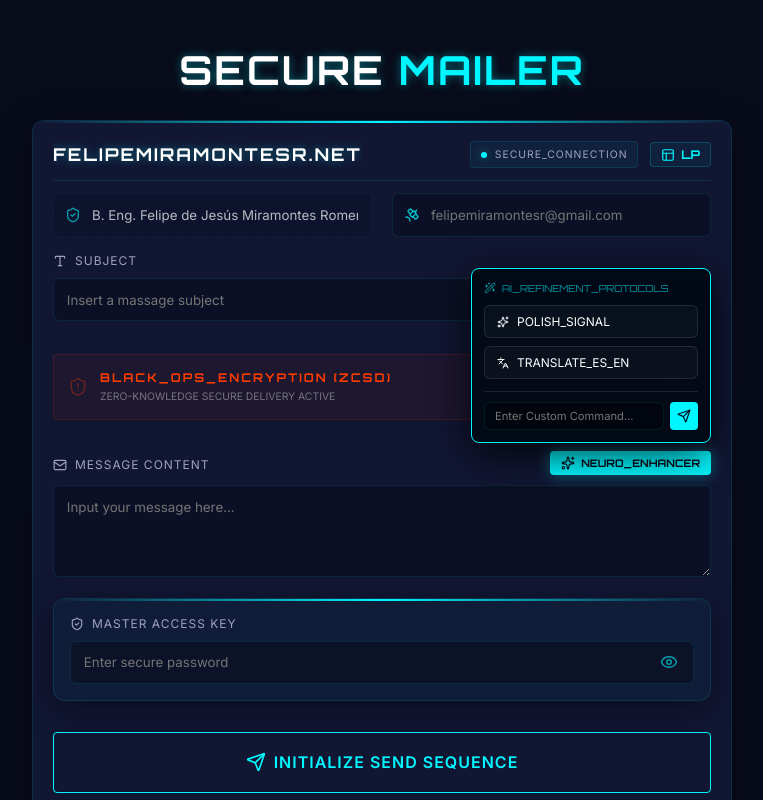
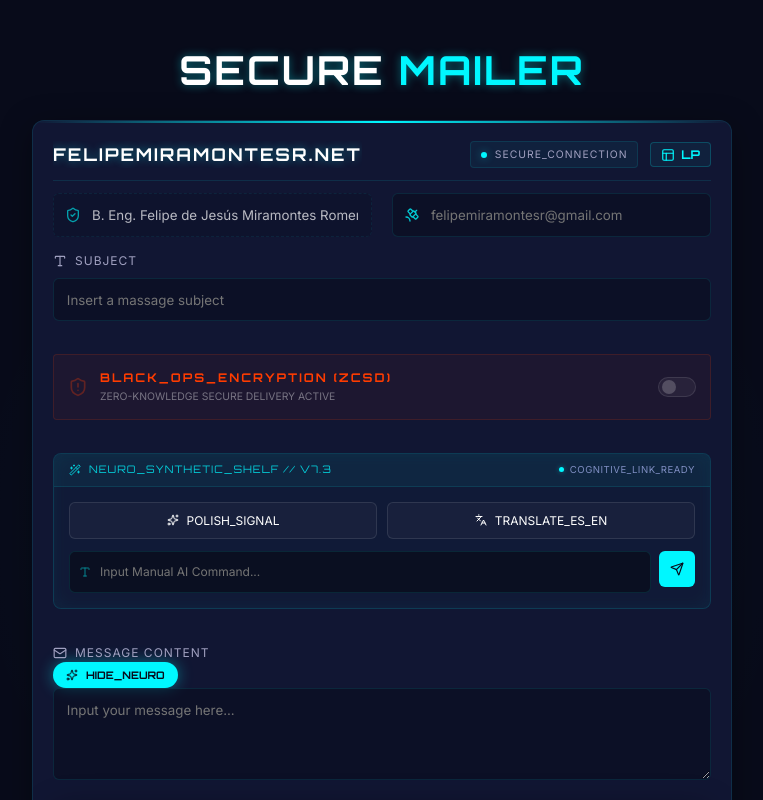
Before and after one commit to felipemiramontesr/mailer, a Vue app: page / in a window 1280 px wide. Both pictures are taken after a click on the button "NEURO_ENHANCER". Shown: the top 800 px of the page, without its empty margins (258-1021 px from the left). Built offline with nearby package versions, Linux system fonts and the light colour scheme.

Commit message:
feat(ui): Neuro-Console Reconstruction v7.3 - Stationary Shelf & Credential Guard

```diff
--- a/src/components/EmailForm.vue
+++ b/src/components/EmailForm.vue
@@ -161,25 +161,18 @@ watch(
           </div>
         </div>
 
-        <div class="message-section">
-          <div class="message-label-row">
-            <label><Mail :size="14" /> MESSAGE CONTENT</label>
-            <div class="neuro-tools-wrapper">
-              <button
-                type="button"
-                class="neuro-btn"
-                :class="{ active: showNeuroPanel, loading: isRefining }"
-                @click="showNeuroPanel = !showNeuroPanel"
-                title="Neuro-Enhancer Console"
-              >
-                <Sparkles v-if="!isRefining" :size="14" />
-                <Loader2 v-else :size="14" class="spin" />
-                NEURO_ENHANCER
-              </button>
+        <!-- Neuro-Enhancer Stationary Shelf (v7.3) -->
+        <Transition name="expand">
+          <div v-if="showNeuroPanel" class="neuro-shelf">
+            <div class="neuro-shelf-header">
+              <div class="shelf-title"><Wand2 :size="12" /> NEURO_SYNTHETIC_SHELF // V7.3</div>
+              <div class="shelf-status">
+                <div class="dot mini"></div>
+                COGNITIVE_LINK_READY
+              </div>
+            </div>
 
-              <!-- Neuro Overlay Panel -->
-              <div v-if="showNeuroPanel" class="neuro-panel animate-in">
-                <div class="neuro-panel-header"><Wand2 :size="12" /> AI_REFINEMENT_PROTOCOLS</div>
+            <div class="neuro-shelf-content">
               <div class="neuro-options">
                 <button type="button" class="neuro-opt" @click="handleAIRefine('polish')">
                   <Sparkles :size="12" /> POLISH_SIGNAL
@@ -188,23 +181,43 @@ watch(
                   <Languages :size="12" /> TRANSLATE_ES_EN
                 </button>
               </div>
+
               <div class="neuro-command-area">
+                <div class="command-input-wrapper">
+                  <Type :size="12" class="cmd-icon" />
                   <input
                     v-model="neuroCommand"
                     type="text"
-                    placeholder="Enter Custom Command..."
+                    placeholder="Input Manual AI Command..."
                     @keyup.enter="handleAIRefine('command', neuroCommand)"
                   />
+                </div>
                 <button
                   type="button"
                   class="command-send"
                   @click="handleAIRefine('command', neuroCommand)"
+                  :disabled="isRefining"
                 >
-                    <Send :size="14" />
+                  <Send v-if="!isRefining" :size="14" />
+                  <Loader2 v-else :size="14" class="spin" />
                 </button>
               </div>
             </div>
           </div>
+        </Transition>
+
+        <div class="message-section">
+          <div class="message-label-row">
+            <label><Mail :size="14" /> MESSAGE CONTENT</label>
+            <button
+              type="button"
+              class="neuro-btn-toggle"
+              :class="{ active: showNeuroPanel }"
+              @click="showNeuroPanel = !showNeuroPanel"
+            >
+              <Sparkles :size="12" />
+              {{ showNeuroPanel ? 'HIDE_NEURO' : 'NEURO_ENHANCER' }}
+            </button>
           </div>
           <textarea
             v-model="form.message"
@@ -641,129 +654,173 @@ input[readonly] {
   opacity: 1;
 }
 
-.message-label-row {
+.neuro-shelf {
+  background: rgba(0, 247, 255, 0.02);
+  border: 1px solid rgba(0, 247, 255, 0.15);
+  border-radius: 8px;
+  margin-bottom: 20px;
+  overflow: hidden;
+  box-shadow: inset 0 0 20px rgba(0, 247, 255, 0.05);
+  backdrop-filter: blur(5px);
+}
+
+.neuro-shelf-header {
+  background: rgba(0, 247, 255, 0.05);
+  padding: 8px 15px;
   display: flex;
   justify-content: space-between;
   align-items: center;
-  margin-bottom: 8px;
+  border-bottom: 1px solid rgba(0, 247, 255, 0.1);
 }
 
-.neuro-tools-wrapper {
-  position: relative;
+.shelf-title {
+  font-family: 'Orbitron', sans-serif;
+  font-size: 0.65rem;
+  color: var(--accent);
+  letter-spacing: 1px;
+  display: flex;
+  align-items: center;
+  gap: 8px;
+  opacity: 0.8;
 }
 
-.neuro-btn {
+.shelf-status {
+  font-size: 0.6rem;
+  color: #7e8ec2;
   display: flex;
   align-items: center;
   gap: 6px;
-  background: rgba(0, 247, 255, 0.05);
-  border: 1px solid rgba(0, 247, 255, 0.2);
-  color: var(--accent);
-  padding: 4px 10px;
-  border-radius: 4px;
-  font-family: 'Orbitron', sans-serif;
-  font-size: 0.65rem;
-  font-weight: 700;
-  cursor: pointer;
-  transition: all 0.3s cubic-bezier(0.175, 0.885, 0.32, 1.275);
+  letter-spacing: 0.5px;
 }
 
-.neuro-btn:hover,
-.neuro-btn.active {
+.dot.mini {
+  width: 5px;
+  height: 5px;
   background: var(--accent);
-  color: #080b1a;
-  box-shadow: 0 0 15px var(--accent-glow);
-  transform: translateY(-2px);
+  box-shadow: 0 0 5px var(--accent-glow);
 }
 
-.neuro-btn.loading {
-  opacity: 0.7;
-  cursor: wait;
-}
-
-.neuro-panel {
-  position: absolute;
-  bottom: calc(100% + 10px);
-  right: 0;
-  width: 240px;
-  background: rgba(3, 10, 22, 0.95);
-  border: 1px solid var(--accent);
-  border-radius: 8px;
-  padding: 12px;
-  z-index: 100;
-  box-shadow: 0 10px 40px rgba(0, 0, 0, 0.8);
-  backdrop-filter: blur(12px);
-}
-
-.neuro-panel-header {
-  font-family: 'Orbitron', sans-serif;
-  font-size: 0.6rem;
-  color: var(--accent);
-  opacity: 0.6;
-  margin-bottom: 10px;
+.neuro-shelf-content {
+  padding: 15px;
   display: flex;
-  align-items: center;
-  gap: 6px;
+  flex-direction: column;
+  gap: 12px;
 }
 
 .neuro-options {
-  display: flex;
-  flex-direction: column;
-  gap: 8px;
-  margin-bottom: 12px;
+  display: grid;
+  grid-template-columns: 1fr 1fr;
+  gap: 10px;
 }
 
 .neuro-opt {
   display: flex;
   align-items: center;
+  justify-content: center;
   gap: 8px;
   background: rgba(255, 255, 255, 0.03);
   border: 1px solid rgba(255, 255, 255, 0.1);
   color: white;
-  padding: 8px 12px;
+  padding: 10px;
   border-radius: 6px;
-  font-family: 'Inter', sans-serif;
   font-size: 0.75rem;
-  text-align: left;
+  transition: all 0.2s;
   cursor: pointer;
-  transition: all 0.2s;
 }
 
 .neuro-opt:hover {
   background: rgba(0, 247, 255, 0.1);
   border-color: var(--accent);
   color: var(--accent);
+  transform: translateY(-1px);
 }
 
 .neuro-command-area {
   display: flex;
-  gap: 6px;
-  border-top: 1px solid rgba(255, 255, 255, 0.1);
-  padding-top: 10px;
+  gap: 8px;
 }
 
-.neuro-command-area input {
+.command-input-wrapper {
   flex: 1;
-  padding: 6px 10px;
-  font-size: 0.7rem;
+  position: relative;
+  display: flex;
+  align-items: center;
+}
+
+.cmd-icon {
+  position: absolute;
+  left: 10px;
+  color: var(--accent);
+  opacity: 0.5;
+}
+
+.command-input-wrapper input {
+  padding-left: 30px;
   background: rgba(0, 0, 0, 0.4);
+  font-size: 0.75rem;
 }
 
 .command-send {
   background: var(--accent);
   border: none;
   color: #080b1a;
-  width: 28px;
-  height: 28px;
-  border-radius: 4px;
+  width: 36px;
+  height: 36px;
+  border-radius: 6px;
   display: flex;
   align-items: center;
   justify-content: center;
   cursor: pointer;
+  transition: all 0.2s;
 }
 
-.command-send:hover {
+.command-send:hover:not(:disabled) {
   filter: brightness(1.2);
+  transform: scale(1.05);
+}
+
+.command-send:disabled {
+  opacity: 0.5;
+  cursor: wait;
+}
+
+.neuro-btn-toggle {
+  display: flex;
+  align-items: center;
+  gap: 8px;
+  background: rgba(0, 247, 255, 0.05);
+  border: 1px solid rgba(0, 247, 255, 0.2);
+  color: var(--accent);
+  padding: 5px 12px;
+  border-radius: 20px;
+  font-family: 'Orbitron', sans-serif;
+  font-size: 0.65rem;
+  font-weight: 700;
+  cursor: pointer;
+  transition: all 0.3s;
+}
+
+.neuro-btn-toggle:hover,
+.neuro-btn-toggle.active {
+  background: var(--accent);
+  color: #080b1a;
+  box-shadow: 0 0 15px var(--accent-glow);
+}
+
+/* Expand Transition */
+.expand-enter-active,
+.expand-leave-active {
+  transition: all 0.4s cubic-bezier(0.175, 0.885, 0.32, 1.275);
+  max-height: 200px;
+  opacity: 1;
+}
+
+.expand-enter-from,
+.expand-leave-to {
+  max-height: 0;
+  opacity: 0;
+  margin-bottom: 0;
+  transform: translateY(-10px);
 }
 
 .pin-input {
--- a/src/composables/useEmailForm.ts
+++ b/src/composables/useEmailForm.ts
@@ -182,6 +182,12 @@ export function useEmailForm() {
       return;
     }
 
+    if (!security.value.password) {
+      addLog('AI', 'PROCESS_HALTED: MASTER_ACCESS_KEY_REQUIRED');
+      addToast('Master Access Key required for AI processing', 'warning');
+      return;
+    }
+
     isRefining.value = true;
     addLog('AI', `SIGNAL_ANALYSIS_START: ACTION=${action.toUpperCase()}`);
 
```
Lines whose indentation alone changed are shown as unchanged.
